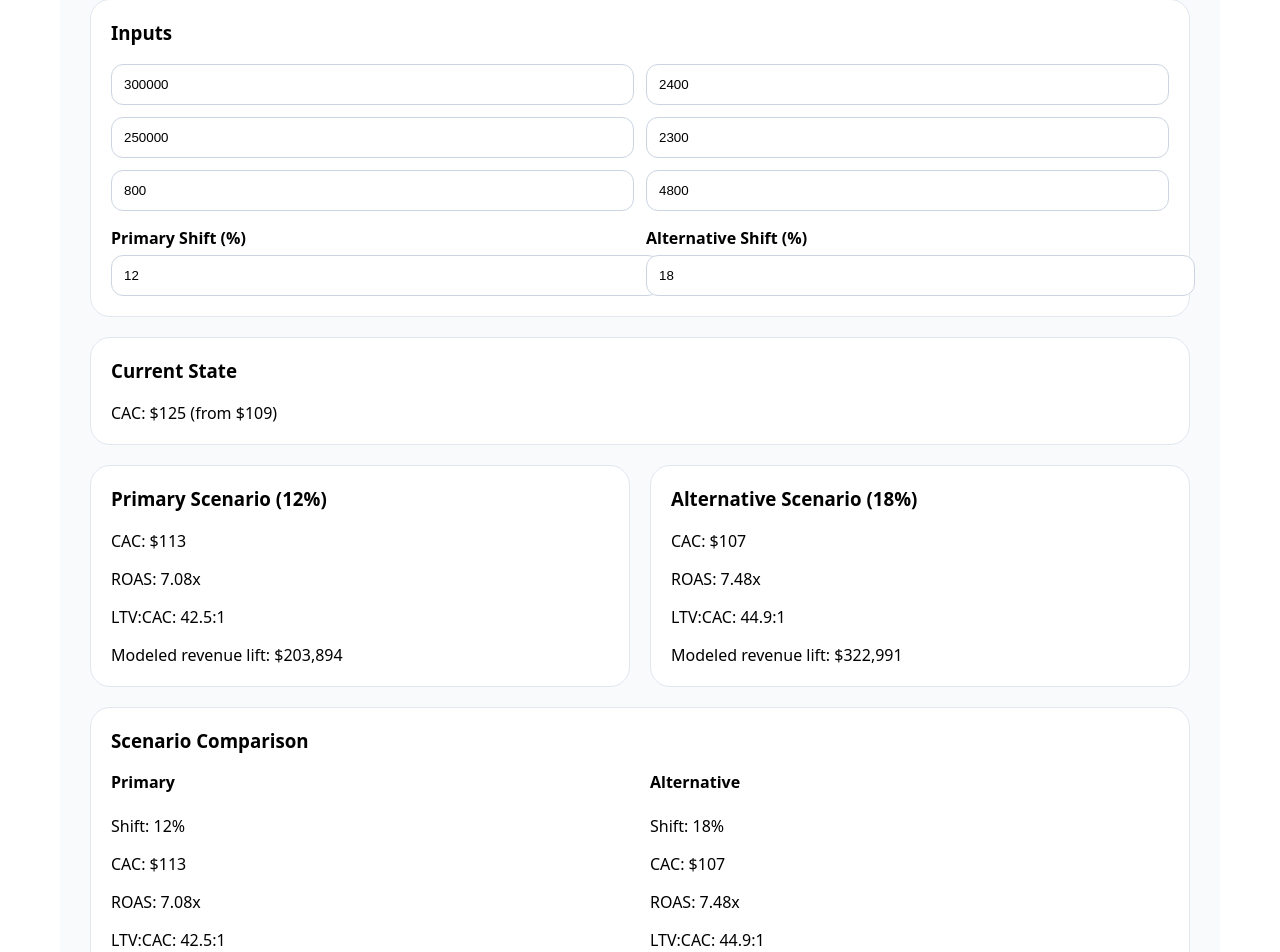
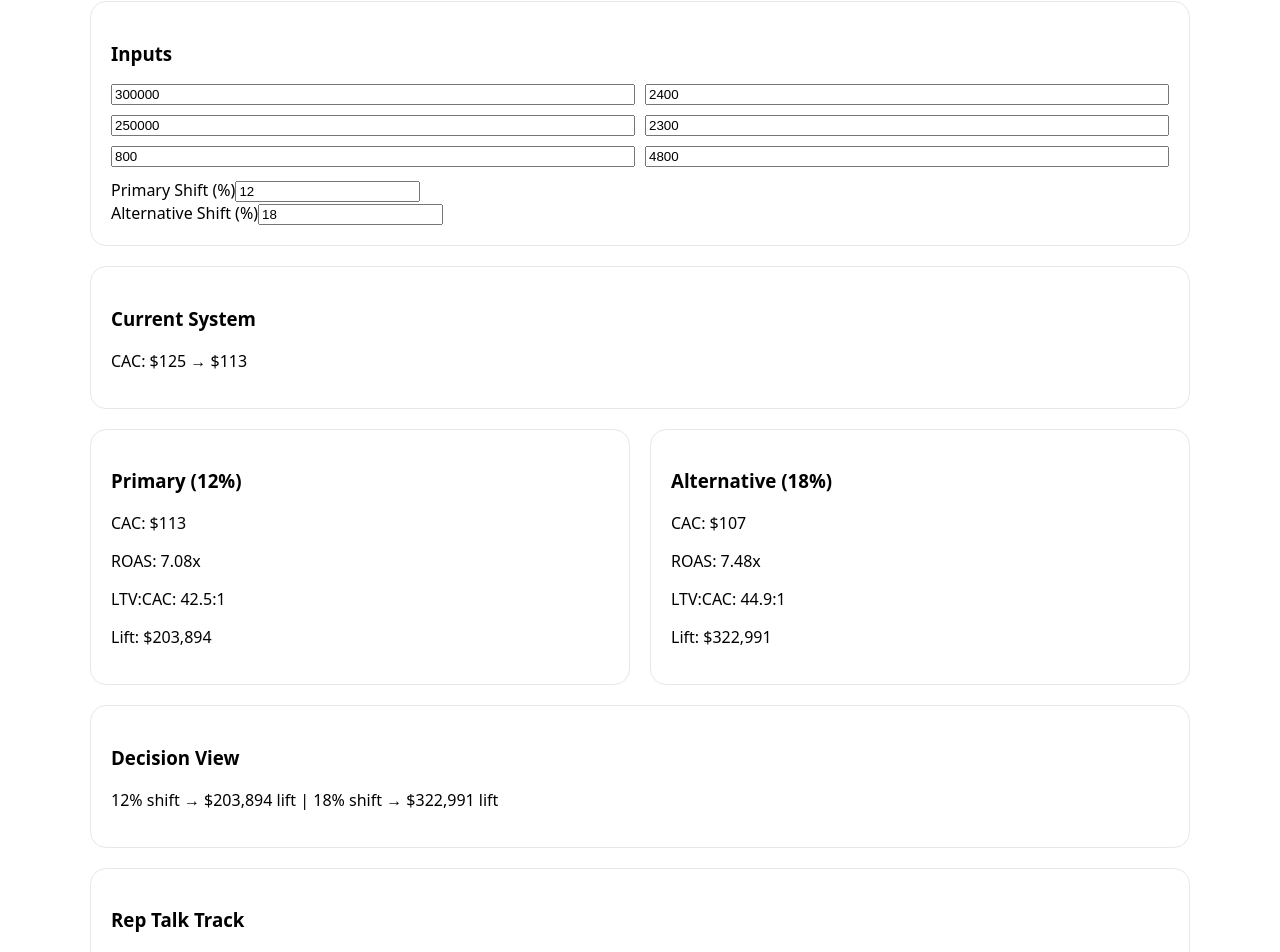
Before and after one commit to ScottMHarris1/revenue-architecture-tools, a Next.js app: page / in a window 1280 px wide. Shown: the part 115-1067 px from the top of the page. Built offline with nearby package versions, Linux system fonts and the light colour scheme.

Commit message:
Update page.tsx

```diff
--- a/app/page.tsx
+++ b/app/page.tsx
@@ -1,35 +1,9 @@
 "use client";
 
-import React, { useMemo, useState } from "react";
-
-function formatMoney(v: number) {
-  return `$${Math.round(v).toLocaleString()}`;
-}
-
-function Card({
-  children,
-  className,
-  style,
-}: {
-  children: React.ReactNode;
-  className?: string;
-  style?: React.CSSProperties;
-}) {
-  return (
-    <div
-      className={className}
-      style={{
-        background: "#fff",
-        borderRadius: 20,
-        padding: 20,
-        border: "1px solid #e2e8f0",
-        ...style,
-      }}
-    >
-      {children}
-    </div>
-  );
-}
+import { useMemo, useState } from "react";
+import Card from "@/components/Card";
+import { calculateScenario } from "@/lib/calculations";
+import { formatMoney, formatROAS, formatRatio } from "@/lib/format";
 
 export default function Page() {
   const [spend, setSpend] = useState(300000);
@@ -42,177 +16,105 @@ export default function Page() {
   const [shiftA, setShiftA] = useState(12);
   const [shiftB, setShiftB] = useState(18);
 
-  const calc = (shift: number) => {
-    const currentCAC = spend / Math.max(conversions, 1);
-    const priorCAC = priorSpend / Math.max(priorConversions, 1);
+  const A = useMemo(
+    () =>
+      calculateScenario({
+        spend,
+        conversions,
+        priorSpend,
+        priorConversions,
+        revenuePerConversion: revPerConv,
+        ltv,
+        shift: shiftA,
+      }),
+    [spend, conversions, priorSpend, priorConversions, revPerConv, ltv, shiftA]
+  );
 
-    const improvement = 1 - (shift / 100) * 0.8;
-    const newCAC = currentCAC * improvement;
-
-    const newConversions = spend / Math.max(newCAC, 1);
-    const lift = (newConversions - conversions) * revPerConv;
-
-    const roas = (newConversions * revPerConv) / Math.max(spend, 1);
-    const ltvToCac = ltv / Math.max(newCAC, 1);
-
-    return {
-      currentCAC,
-      priorCAC,
-      newCAC,
-      lift,
-      roas,
-      ltvToCac,
-    };
-  };
-
-  const A = useMemo(
-    () => calc(shiftA),
-    [shiftA, spend, conversions, priorSpend, priorConversions, revPerConv, ltv]
-  );
   const B = useMemo(
-    () => calc(shiftB),
-    [shiftB, spend, conversions, priorSpend, priorConversions, revPerConv, ltv]
+    () =>
+      calculateScenario({
+        spend,
+        conversions,
+        priorSpend,
+        priorConversions,
+        revenuePerConversion: revPerConv,
+        ltv,
+        shift: shiftB,
+      }),
+    [spend, conversions, priorSpend, priorConversions, revPerConv, ltv, shiftB]
   );
 
   return (
-    <div style={{ padding: 30, maxWidth: 1100, margin: "0 auto", background: "#f8fafc", minHeight: "100vh" }}>
-      <h1 style={{ fontSize: 32, marginBottom: 20 }}>CAC Creep Calculator</h1>
+    <div style={{ padding: 30, maxWidth: 1100, margin: "0 auto" }}>
+      <h1 style={{ fontSize: 32 }}>CAC Creep Calculator (V2)</h1>
 
+      {/* INPUTS */}
       <Card>
-        <h3 style={{ marginTop: 0 }}>Inputs</h3>
+        <h3>Inputs</h3>
 
-        <div style={{ display: "grid", gridTemplateColumns: "1fr 1fr", gap: 12 }}>
-          <input
-            type="number"
-            value={spend}
-            onChange={(e) => setSpend(Number(e.target.value))}
-            placeholder="Spend"
-            style={{ padding: 12, borderRadius: 12, border: "1px solid #cbd5e1" }}
-          />
-          <input
-            type="number"
-            value={conversions}
-            onChange={(e) => setConversions(Number(e.target.value))}
-            placeholder="Conversions"
-            style={{ padding: 12, borderRadius: 12, border: "1px solid #cbd5e1" }}
-          />
+        <div style={{ display: "grid", gridTemplateColumns: "1fr 1fr", gap: 10 }}>
+          <input value={spend} onChange={(e) => setSpend(Number(e.target.value))} />
+          <input value={conversions} onChange={(e) => setConversions(Number(e.target.value))} />
 
-          <input
-            type="number"
-            value={priorSpend}
-            onChange={(e) => setPriorSpend(Number(e.target.value))}
-            placeholder="Prior Spend"
-            style={{ padding: 12, borderRadius: 12, border: "1px solid #cbd5e1" }}
-          />
-          <input
-            type="number"
-            value={priorConversions}
-            onChange={(e) => setPriorConversions(Number(e.target.value))}
-            placeholder="Prior Conversions"
-            style={{ padding: 12, borderRadius: 12, border: "1px solid #cbd5e1" }}
-          />
+          <input value={priorSpend} onChange={(e) => setPriorSpend(Number(e.target.value))} />
+          <input value={priorConversions} onChange={(e) => setPriorConversions(Number(e.target.value))} />
 
-          <input
-            type="number"
-            value={revPerConv}
-            onChange={(e) => setRevPerConv(Number(e.target.value))}
-            placeholder="Revenue per conversion"
-            style={{ padding: 12, borderRadius: 12, border: "1px solid #cbd5e1" }}
-          />
-          <input
-            type="number"
-            value={ltv}
-            onChange={(e) => setLtv(Number(e.target.value))}
-            placeholder="LTV"
-            style={{ padding: 12, borderRadius: 12, border: "1px solid #cbd5e1" }}
-          />
+          <input value={revPerConv} onChange={(e) => setRevPerConv(Number(e.target.value))} />
+          <input value={ltv} onChange={(e) => setLtv(Number(e.target.value))} />
         </div>
 
-        <div style={{ marginTop: 16, display: "grid", gridTemplateColumns: "1fr 1fr", gap: 12 }}>
-          <div>
-            <label style={{ display: "block", marginBottom: 6, fontWeight: 600 }}>Primary Shift (%)</label>
-            <input
-              type="number"
-              value={shiftA}
-              onChange={(e) => setShiftA(Number(e.target.value))}
-              style={{ width: "100%", padding: 12, borderRadius: 12, border: "1px solid #cbd5e1" }}
-            />
-          </div>
+        <div style={{ marginTop: 12 }}>
+          <label>Primary Shift (%)</label>
+          <input type="number" value={shiftA} onChange={(e) => setShiftA(Number(e.target.value))} />
+        </div>
 
-          <div>
-            <label style={{ display: "block", marginBottom: 6, fontWeight: 600 }}>Alternative Shift (%)</label>
-            <input
-              type="number"
-              value={shiftB}
-              onChange={(e) => setShiftB(Number(e.target.value))}
-              style={{ width: "100%", padding: 12, borderRadius: 12, border: "1px solid #cbd5e1" }}
-            />
-          </div>
+        <div>
+          <label>Alternative Shift (%)</label>
+          <input type="number" value={shiftB} onChange={(e) => setShiftB(Number(e.target.value))} />
         </div>
       </Card>
 
+      {/* CURRENT */}
       <Card style={{ marginTop: 20 }}>
-        <h3 style={{ marginTop: 0 }}>Current State</h3>
-        <p style={{ marginBottom: 0 }}>
-          CAC: {formatMoney(A.currentCAC)} (from {formatMoney(A.priorCAC)})
+        <h3>Current System</h3>
+        <p>CAC: {formatMoney(A.currentCAC)} → {formatMoney(A.newCAC)}</p>
+      </Card>
+
+      {/* SCENARIOS */}
+      <div style={{ display: "grid", gridTemplateColumns: "1fr 1fr", gap: 20, marginTop: 20 }}>
+        <Card>
+          <h3>Primary ({shiftA}%)</h3>
+          <p>CAC: {formatMoney(A.newCAC)}</p>
+          <p>ROAS: {formatROAS(A.roas)}</p>
+          <p>LTV:CAC: {formatRatio(A.ltvToCac)}</p>
+          <p>Lift: {formatMoney(A.lift)}</p>
+        </Card>
+
+        <Card>
+          <h3>Alternative ({shiftB}%)</h3>
+          <p>CAC: {formatMoney(B.newCAC)}</p>
+          <p>ROAS: {formatROAS(B.roas)}</p>
+          <p>LTV:CAC: {formatRatio(B.ltvToCac)}</p>
+          <p>Lift: {formatMoney(B.lift)}</p>
+        </Card>
+      </div>
+
+      {/* COMPARISON */}
+      <Card style={{ marginTop: 20 }}>
+        <h3>Decision View</h3>
+        <p>
+          {shiftA}% shift → {formatMoney(A.lift)} lift | {shiftB}% shift →{" "}
+          {formatMoney(B.lift)} lift
         </p>
       </Card>
 
-      <div
-        style={{
-          display: "grid",
-          gridTemplateColumns: "1fr 1fr",
-          gap: 20,
-          marginTop: 20,
-        }}
-      >
-        <Card>
-          <h3 style={{ marginTop: 0 }}>Primary Scenario ({shiftA}%)</h3>
-          <p>CAC: {formatMoney(A.newCAC)}</p>
-          <p>ROAS: {A.roas.toFixed(2)}x</p>
-          <p>LTV:CAC: {A.ltvToCac.toFixed(1)}:1</p>
-          <p style={{ marginBottom: 0 }}>Modeled revenue lift: {formatMoney(A.lift)}</p>
-        </Card>
-
-        <Card>
-          <h3 style={{ marginTop: 0 }}>Alternative Scenario ({shiftB}%)</h3>
-          <p>CAC: {formatMoney(B.newCAC)}</p>
-          <p>ROAS: {B.roas.toFixed(2)}x</p>
-          <p>LTV:CAC: {B.ltvToCac.toFixed(1)}:1</p>
-          <p style={{ marginBottom: 0 }}>Modeled revenue lift: {formatMoney(B.lift)}</p>
-        </Card>
-      </div>
-
+      {/* TALK TRACK */}
       <Card style={{ marginTop: 20 }}>
-        <h3 style={{ marginTop: 0 }}>Scenario Comparison</h3>
-        <div style={{ display: "grid", gridTemplateColumns: "1fr 1fr", gap: 20 }}>
-          <div>
-            <h4 style={{ marginTop: 0 }}>Primary</h4>
-            <p>Shift: {shiftA}%</p>
-            <p>CAC: {formatMoney(A.newCAC)}</p>
-            <p>ROAS: {A.roas.toFixed(2)}x</p>
-            <p>LTV:CAC: {A.ltvToCac.toFixed(1)}:1</p>
-            <p style={{ marginBottom: 0 }}>Lift: {formatMoney(A.lift)}</p>
-          </div>
-
-          <div>
-            <h4 style={{ marginTop: 0 }}>Alternative</h4>
-            <p>Shift: {shiftB}%</p>
-            <p>CAC: {formatMoney(B.newCAC)}</p>
-            <p>ROAS: {B.roas.toFixed(2)}x</p>
-            <p>LTV:CAC: {B.ltvToCac.toFixed(1)}:1</p>
-            <p style={{ marginBottom: 0 }}>Lift: {formatMoney(B.lift)}</p>
-          </div>
-        </div>
-      </Card>
-
-      <Card style={{ marginTop: 20 }}>
-        <h3 style={{ marginTop: 0 }}>Rep Talk Track</h3>
-        <p style={{ marginBottom: 0, lineHeight: 1.7 }}>
-          Your CAC has moved from {formatMoney(A.priorCAC)} to {formatMoney(A.currentCAC)}.
-          If we reallocate {shiftA}% to {shiftB}% of spend, we model a potential revenue lift of{" "}
-          {formatMoney(A.lift)} to {formatMoney(B.lift)} while improving blended efficiency and
-          strengthening LTV:CAC.
+        <h3>Rep Talk Track</h3>
+        <p>
+          CAC moved from {formatMoney(A.priorCAC)} to {formatMoney(A.currentCAC)}.
+          A {shiftA}-{shiftB}% reallocation could generate {formatMoney(A.lift)}–
+          {formatMoney(B.lift)} in incremental revenue while improving efficiency.
         </p>
       </Card>
     </div>
```
